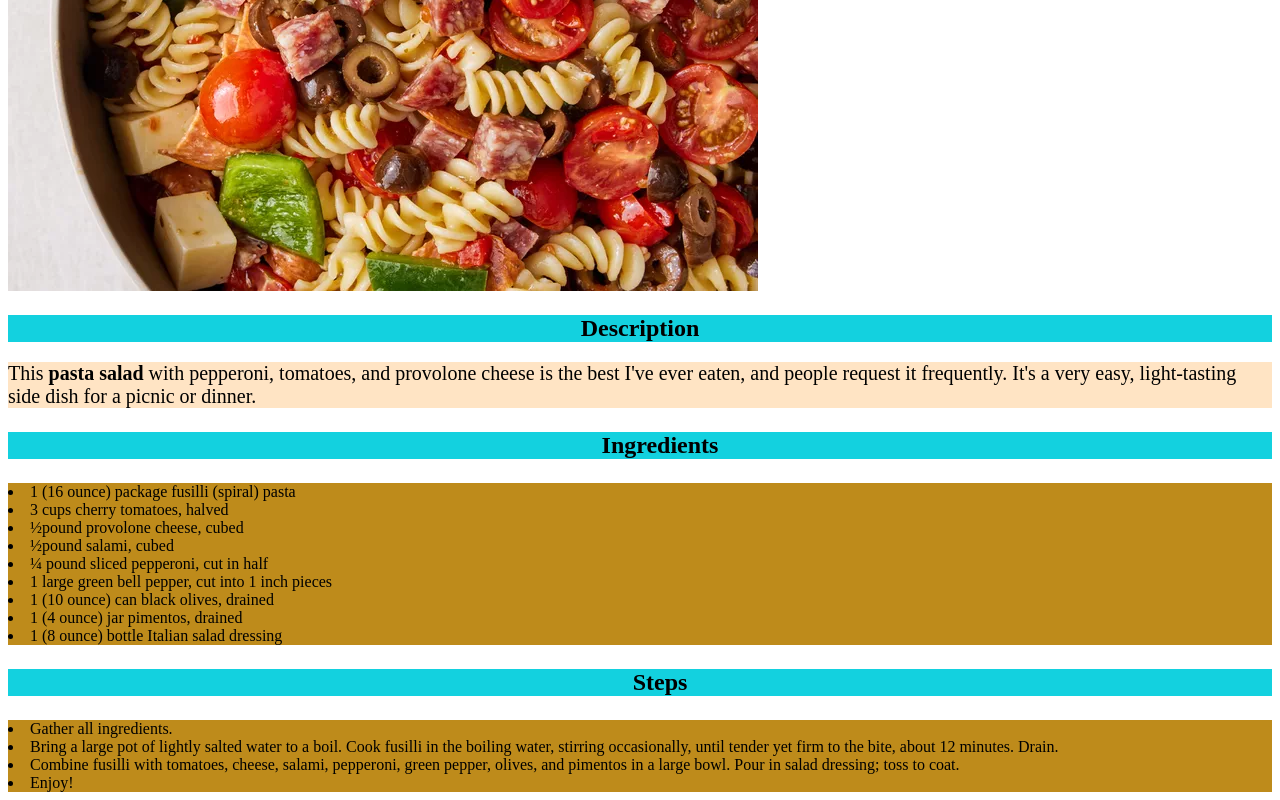
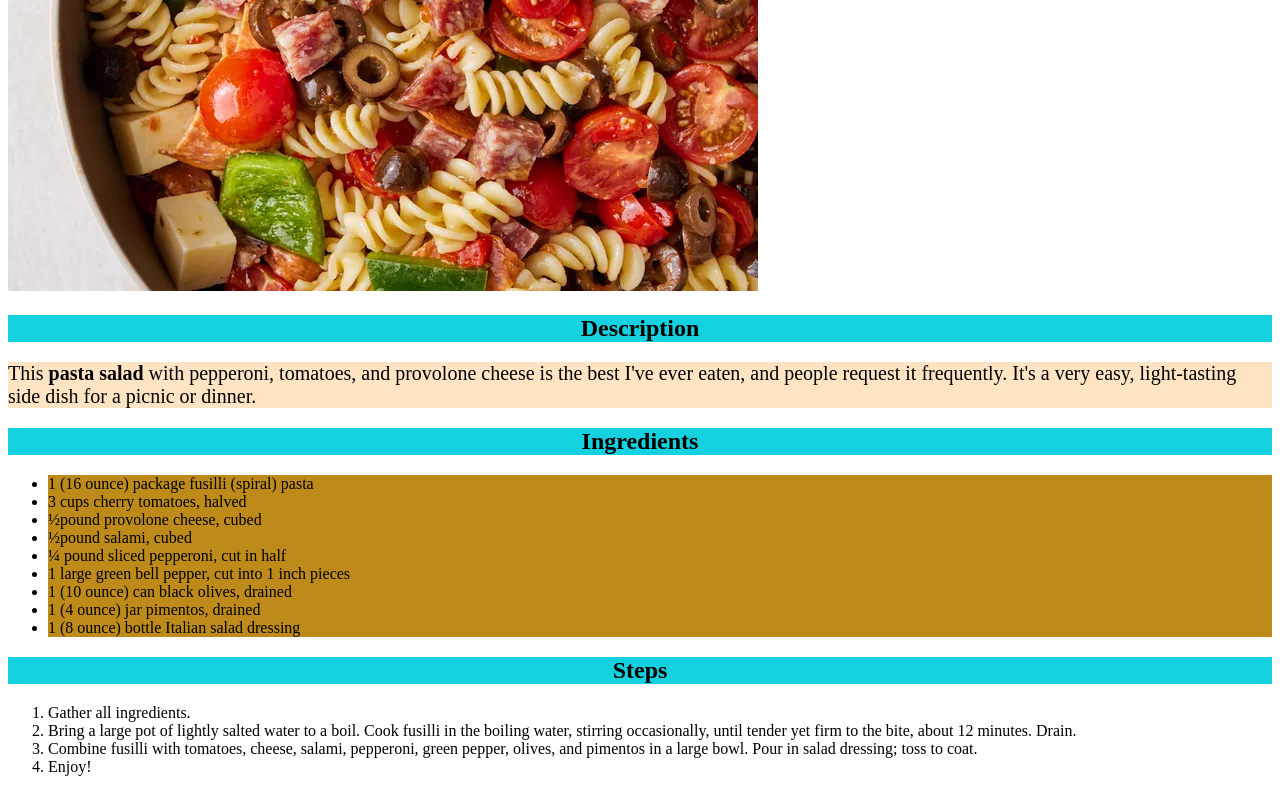
Before and after one commit to fiza0/odin-recipes, a plain HTML site: page recipes/pastasalad.html in a window 1280 px wide. Shown: the part 397-1197 px from the top of the page. Drawn offline with Linux system fonts and the light colour scheme.

Commit message:
Make only unodered list elements background color orange
Initially wrong use of the ul and ol syntax made it so that  <li>'s that
were part of ordered and unodered lists were orange .Now only the unoder
ed list items are orange

```diff
--- a/recipes/pastasalad.html
+++ b/recipes/pastasalad.html
@@ -11,7 +11,8 @@
         <h2>Description</h2>
         <p class="intro">This <strong>pasta salad</strong> with pepperoni, tomatoes, and provolone cheese is the best I've ever eaten, and people request it frequently. It's a very easy, light-tasting side dish for a picnic or dinner.
 </p>
-        <h2 class="subh"><ul>Ingredients</h2>
+     <h2>Ingredients</h2>
+     <ul>
             <li>1 (16 ounce) package fusilli (spiral) pasta</li>
 
             <li>3 cups cherry tomatoes, halved</li>
@@ -28,11 +29,14 @@
 
             <li>1 (4 ounce) jar pimentos, drained</li>
 
-            <li>1 (8 ounce) bottle Italian salad dressing</li></ul>
-    <h2><ol>Steps</h2>
+            <li>1 (8 ounce) bottle Italian salad dressing</li>
+    </ul>
+    <h2>Steps</h2>
+    <ol>
             <li>Gather all ingredients.</li>
             <li>Bring a large pot of lightly salted water to a boil. Cook fusilli in the boiling water, stirring occasionally, until tender yet firm to the bite, about 12 minutes. Drain.</li>
             <li>Combine fusilli with tomatoes, cheese, salami, pepperoni, green pepper, olives, and pimentos in a large bowl. Pour in salad dressing; toss to coat.</li>
-            <li>Enjoy!</li></ol>
+            <li>Enjoy!</li>
+    </ol>
 </body>
 </html>
--- a/styles.css
+++ b/styles.css
@@ -16,6 +16,6 @@ h2 {
     background-color:rgb(19, 209, 223) ;
     text-align: center;
 }
-.subh~li{
+ul li{
     background-color: rgb(190, 139, 27);
 }
```
Also changed, not shown: recipes/potatosalad.html (+6 -4 lines), recipes/ramenbroccolislaw.html (+8 -4 lines).
